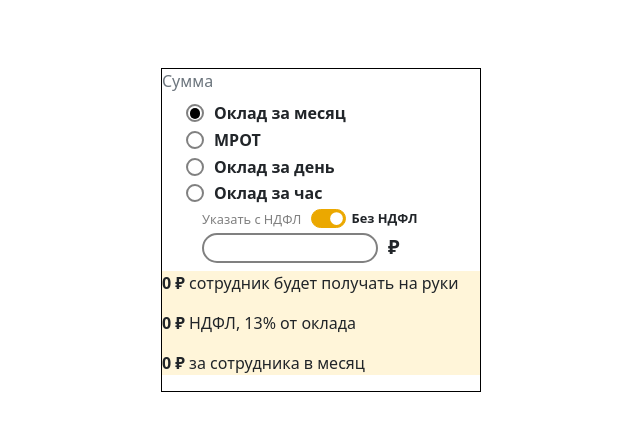
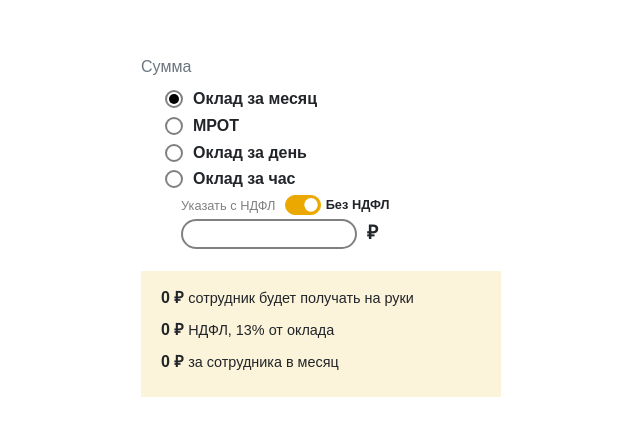
Before and after one commit to matthewTheWizzard/soft-test, a React (Vite) app in the folder soft/: page / in a window 1280 px wide. Shown: the part 170-606 px from the top of the page, without its empty margins (319-959 px from the left). Built offline with nearby package versions, Linux system fonts and the light colour scheme; some icons are missing.

Commit message:
feat: draft version

```diff
--- a/soft/src/components/MyForm/MyForm.scss
+++ b/soft/src/components/MyForm/MyForm.scss
@@ -1,7 +1,6 @@
 .fieldset {
-  border: 1px solid black;
-  min-height: 320px;
-  width: 320px;
+  min-height: 350px;
+  width: 360px;
 
   legend {
     font-size: 1rem;
@@ -79,6 +78,7 @@
 .currency {
   margin-left: 2.5rem;
   padding-left: 0 !important;
+  margin-bottom: 15px !important;
 
   input {
     border: 2px solid grey;
--- a/soft/src/components/MyForm/MyForm.tsx
+++ b/soft/src/components/MyForm/MyForm.tsx
@@ -86,7 +86,12 @@ const MyForm: FC = () => {
                   </div>
                 </div>
                 <div className="form-check currency">
-                  <Field name="money" component="input" type="number" />
+                  <Field
+                    value={parseInt(values.money).toLocaleString('ru-RU')}
+                    name="money"
+                    component="input"
+                    type="number"
+                  />
                   <F.Label>{showCurrency(values.payment)}</F.Label>
                 </div>
               </>
--- a/soft/src/components/PaymentInfo/PaymentInfo.module.scss
+++ b/soft/src/components/PaymentInfo/PaymentInfo.module.scss
@@ -1,3 +1,10 @@
 .bg {
-  background: rgb(255 192 34 / 17%);
+  background: #fbf3da;
+  padding: 15px 20px;
+  p {
+    margin-bottom: 0.5rem;
+    small {
+      font-size: .9rem;
+    }
+  }
 }
--- a/soft/src/components/PaymentInfo/PaymentInfo.tsx
+++ b/soft/src/components/PaymentInfo/PaymentInfo.tsx
@@ -17,19 +17,19 @@ const PaymentInfo: FC<PaymentInfoType> = ({ requestSalary, tax }) => {
         <b>
           {requestSalary ? salary.salary : 0} {CURRENCY_RUB}
         </b>{' '}
-        сотрудник будет получать на руки
+        <small>сотрудник будет получать на руки</small>
       </p>
       <p>
         <b>
           {requestSalary ? salary.tax : 0} {CURRENCY_RUB}
         </b>{' '}
-        НДФЛ, 13% от оклада
+        <small>НДФЛ, 13% от оклада</small>
       </p>
       <p>
         <b>
           {requestSalary ? salary.budget : 0} {CURRENCY_RUB}
         </b>{' '}
-        за сотрудника в месяц
+        <small>за сотрудника в месяц</small>
       </p>
     </div>
   );
--- a/soft/src/components/Tooltip/Tooltip.scss
+++ b/soft/src/components/Tooltip/Tooltip.scss
@@ -10,7 +10,7 @@
     --bs-tooltip-arrow-width: 1.3rem;
     --bs-tooltip-arrow-height: 0.8rem;
     --bs-tooltip-arrow-width: 1.26rem;
-    --bs-tooltip-bg:  hsl(230.77deg 31.97% 52.16%);
+    --bs-tooltip-bg: hsl(230.77deg 31.97% 52.16%);
     left: 3px !important;
     top: 1px !important;
     transform: rotate(90deg) !important;
@@ -19,8 +19,11 @@
     }
   }
   .tooltip-inner {
-  background-color: hsl(230.77deg 31.97% 52.16%);
+    font-size: .7rem;
+    padding: 10px;
+    background-color: hsl(230.77deg 31.97% 52.16%);
     --bs-tooltip-opacity: 1;
     border-radius: 0;
+    text-align: left;
   }
 }
--- a/soft/src/index.css
+++ b/soft/src/index.css
@@ -5,4 +5,5 @@ body {
   place-items: center;
   min-width: 320px;
   min-height: 100vh;
+  font-family: sans-serif;
 }
```
